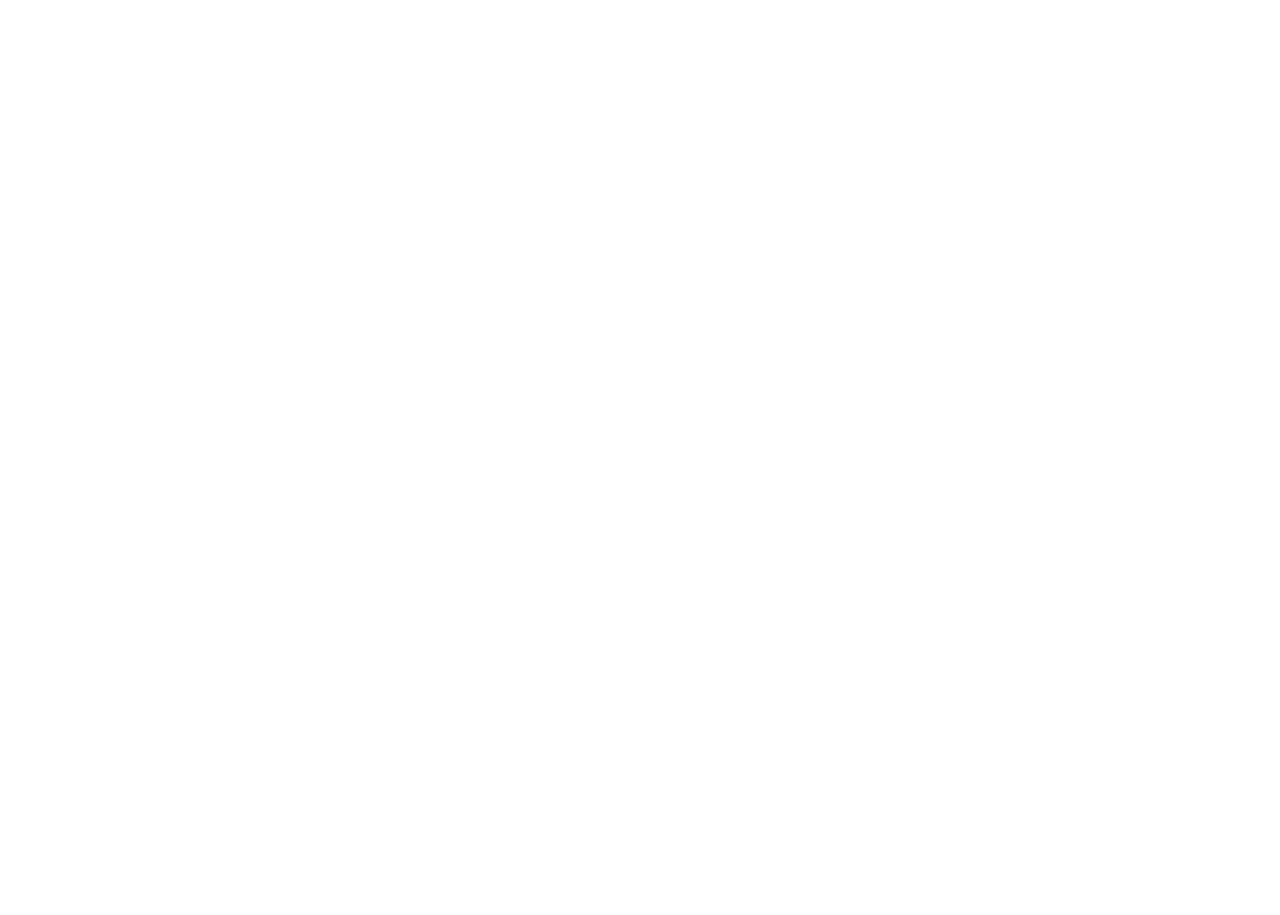
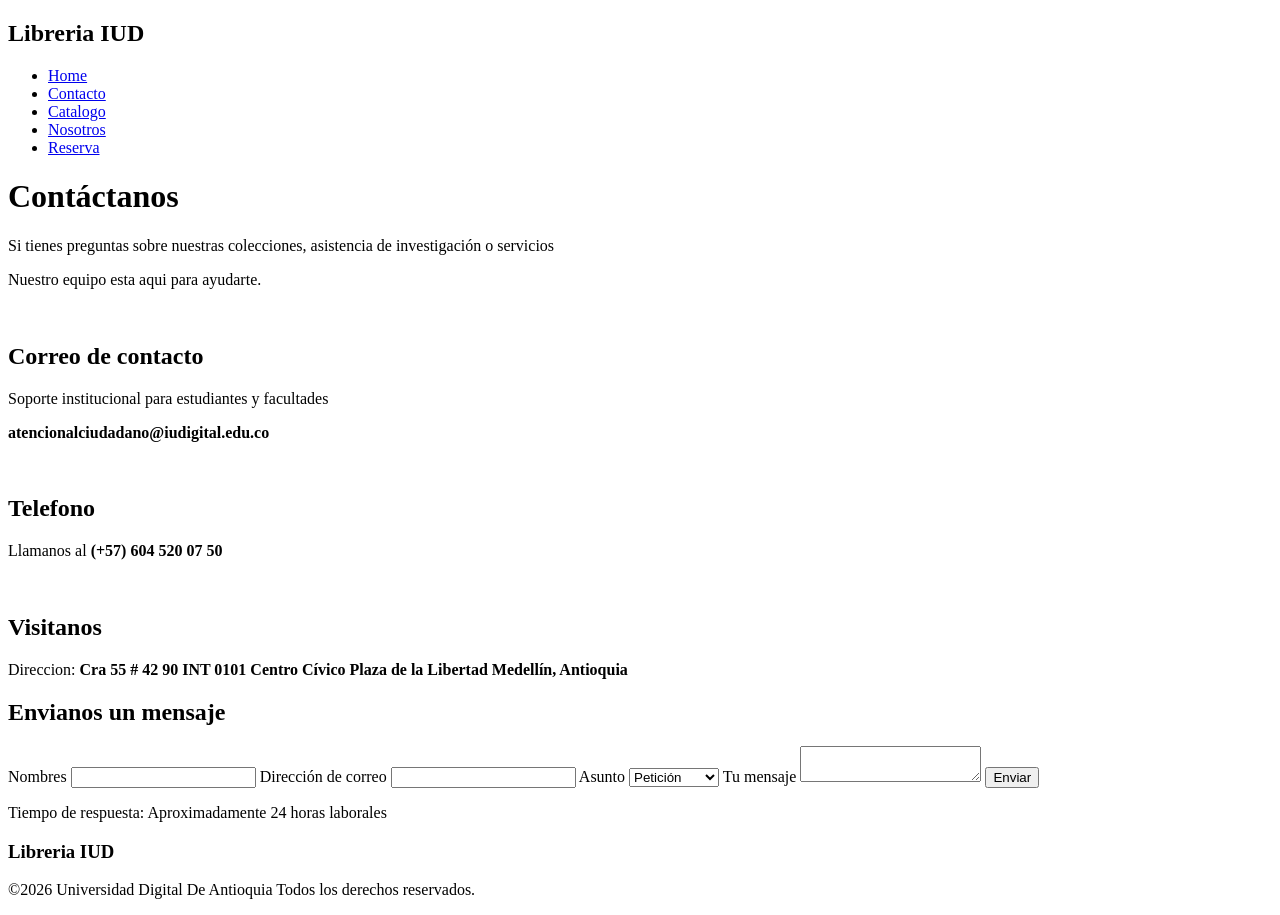
Before and after one commit to Sant223/SG_BibliotecaIUD, a plain HTML site: page contacto.html in a window 1280 px wide. Before the commit the page ends 800 px from the top, so only its background shows below. Drawn offline with Linux system fonts and the light colour scheme.

Commit message:
Primer contacto.html

```diff
--- a/contacto.html
+++ b/contacto.html
@@ -1,9 +1,91 @@
 <!doctype html>
-<html lang="en">
+<html lang="es">
   <head>
     <meta charset="UTF-8" />
     <meta name="viewport" content="width=device-width, initial-scale=1.0" />
-    <title>Document</title>
+    <title>Contáctanos</title>
   </head>
-  <body></body>
+  <body>
+    <header>
+      <h2>Libreria IUD</h2>
+      <nav>
+        <!--ETIQUETA DE NAVEGACION-->
+        <ul>
+          <li><a href="/index.html">Home</a></li>
+          <li><a href="/contacto.html">Contacto</a></li>
+          <li><a href="/catalogo.html">Catalogo</a></li>
+          <li><a href="/nosotros.html">Nosotros</a></li>
+          <li><a href="/reserva.html">Reserva</a></li>
+        </ul>
+      </nav>
+    </header>
+    <main>
+      <h1>Contáctanos</h1>
+      <p>
+        Si tienes preguntas sobre nuestras colecciones, asistencia de investigación o servicios
+      </p>
+      <p>
+        Nuestro equipo esta aqui para ayudarte.
+      </p>
+      <section class="email"> <!--Division para el email-->
+
+        <img />
+        <h2>Correo de contacto</h2>
+        <p>
+          Soporte institucional para estudiantes y facultades
+        </p>
+        <p>
+          <b>atencionalciudadano@iudigital.edu.co</b>
+        </p>
+      </section>
+
+      <section class="phone"> <!--Division para el numero telefonico-->
+        <img />
+        <h2>Telefono</h2>
+        <p>
+          Llamanos al <b>(+57) 604 520 07 50</b>
+        </p>
+      </section>
+
+      <section class="visitanos"> <!--Division para la direccion-->
+        <img />
+        <h2>Visitanos</h2>
+        <p>
+          Direccion: <b>Cra 55 # 42 90 INT 0101
+          Centro Cívico Plaza de la Libertad
+          Medellín, Antioquia</b>
+        </p>
+      </section>
+      <section class="formulario-contacto"> <!--Division para el formulario de contacto-->
+        <h2>Envianos un mensaje</h2>
+        <form>
+          <label for="nombre">Nombres</label>
+          <input type="text" id="nombre" name="nombre" />
+
+          <label>Dirección de correo</label>
+          <input type="email" id="email" name="email" />
+
+          <label for="asunto">Asunto</label>
+          <select name="select" id="asunto">
+            <option value="peticion" selected>Petición</option>
+            <option value="sugerencia">Pregunta</option>
+            <option value="queja">Queja</option>
+            <option value="sugerencia">Sugerencia</option>
+          </select>
+
+          <label for="mensaje">Tu mensaje</label>
+          <textarea id="tu-mensaje"></textarea>
+
+          <button type="submit">Enviar</button> <!--Boton para enviar datos-->
+        </form>
+
+        <p>Tiempo de respuesta: Aproximadamente 24 horas laborales</p>
+      </section>
+    </main>
+    <footer class="footer">
+      <h3>Libreria IUD</h3>
+      <p>©2026 Universidad Digital De Antioquia Todos los derechos reservados.</p>
+    </footer>
+  </body>
+
 </html>
```
